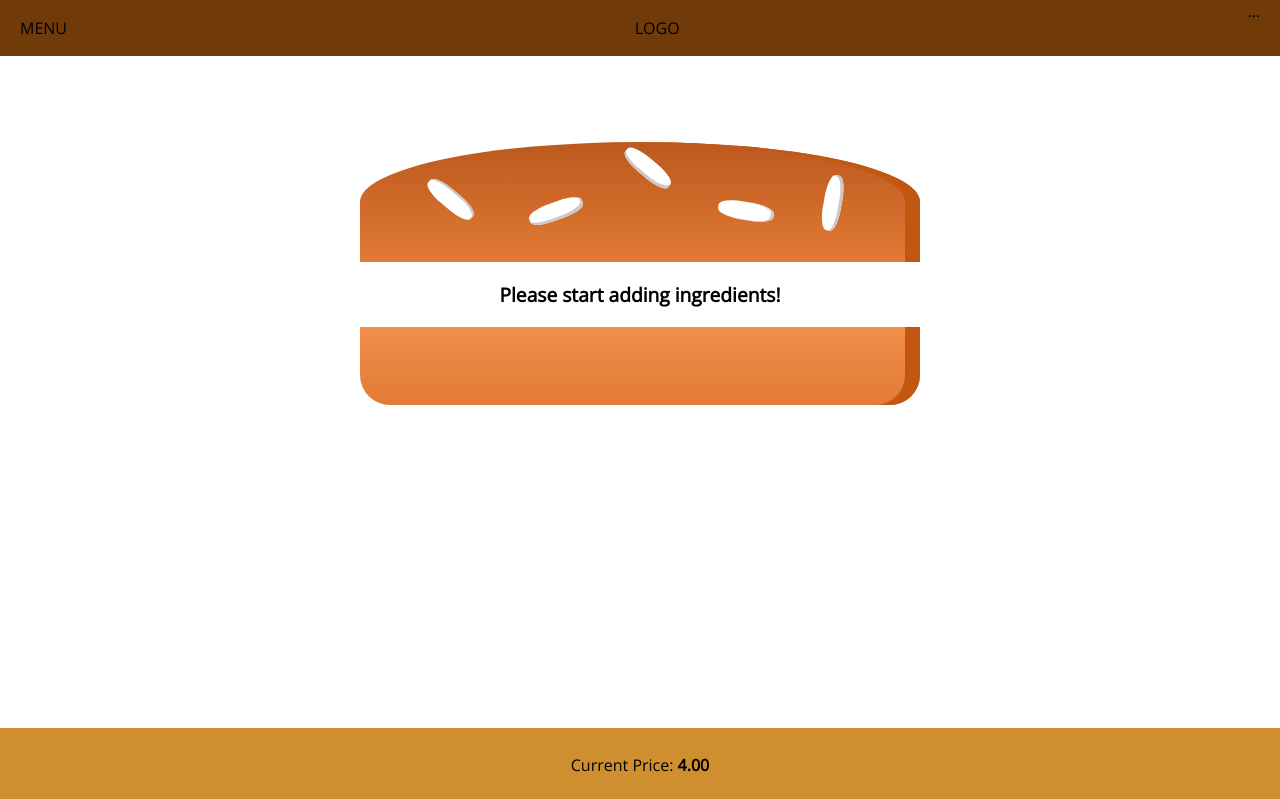
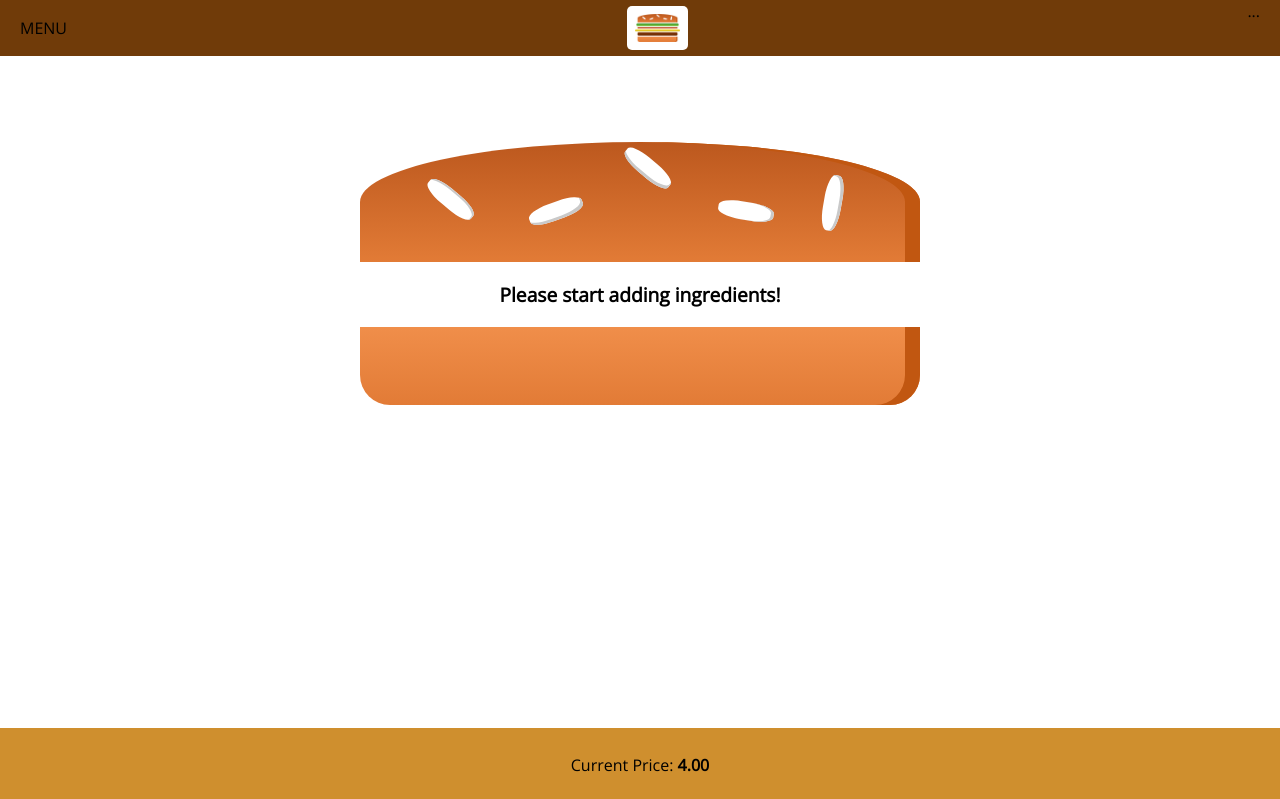
Before and after one commit to blatoo/burgerbuilder_react_class, a React (Create React App) app: page / in a window 1280 px wide. Shown: the top 799 px of the page. Built offline with nearby package versions, Linux system fonts and the light colour scheme.

Commit message:
174. Using a Logo in our Application

```diff
--- /dev/null
+++ b/src/components/Logo/Logo.js
@@ -0,0 +1,13 @@
+import React from 'react';
+import burgerLogo from '../../assets/images/burger-logo.png';
+import classes from './Logo.module.css';
+
+const logo = (props) => {
+    return (
+        <div className={classes.Logo}>
+            <img src={burgerLogo} alt="MyBurger" />
+        </div>
+    )
+}
+
+export default logo
--- /dev/null
+++ b/src/components/Logo/Logo.module.css
@@ -0,0 +1,11 @@
+.Logo {
+    background-color: white;
+    padding: 8px;
+    height: 80%;
+    box-sizing: border-box;
+    border-radius: 5px;
+}
+
+.Logo img{
+    height: 100%;
+}
--- a/src/components/Navigation/Toolbar/Toolbar.js
+++ b/src/components/Navigation/Toolbar/Toolbar.js
@@ -1,11 +1,12 @@
 import React from "react";
 import classes from './Toolbar.module.css';
+import Logo from '../../Logo/Logo'
 
 const toolbar = props => {
 	return (
 		<header className={classes.Toolbar}>
 			<div>MENU</div>
-			<div>LOGO</div>
+			<Logo>LOGO</Logo>
 			<nav>...</nav>
 		</header>
 	);
```
Also changed, not shown: src/assets/images/burger-logo.png (added).
